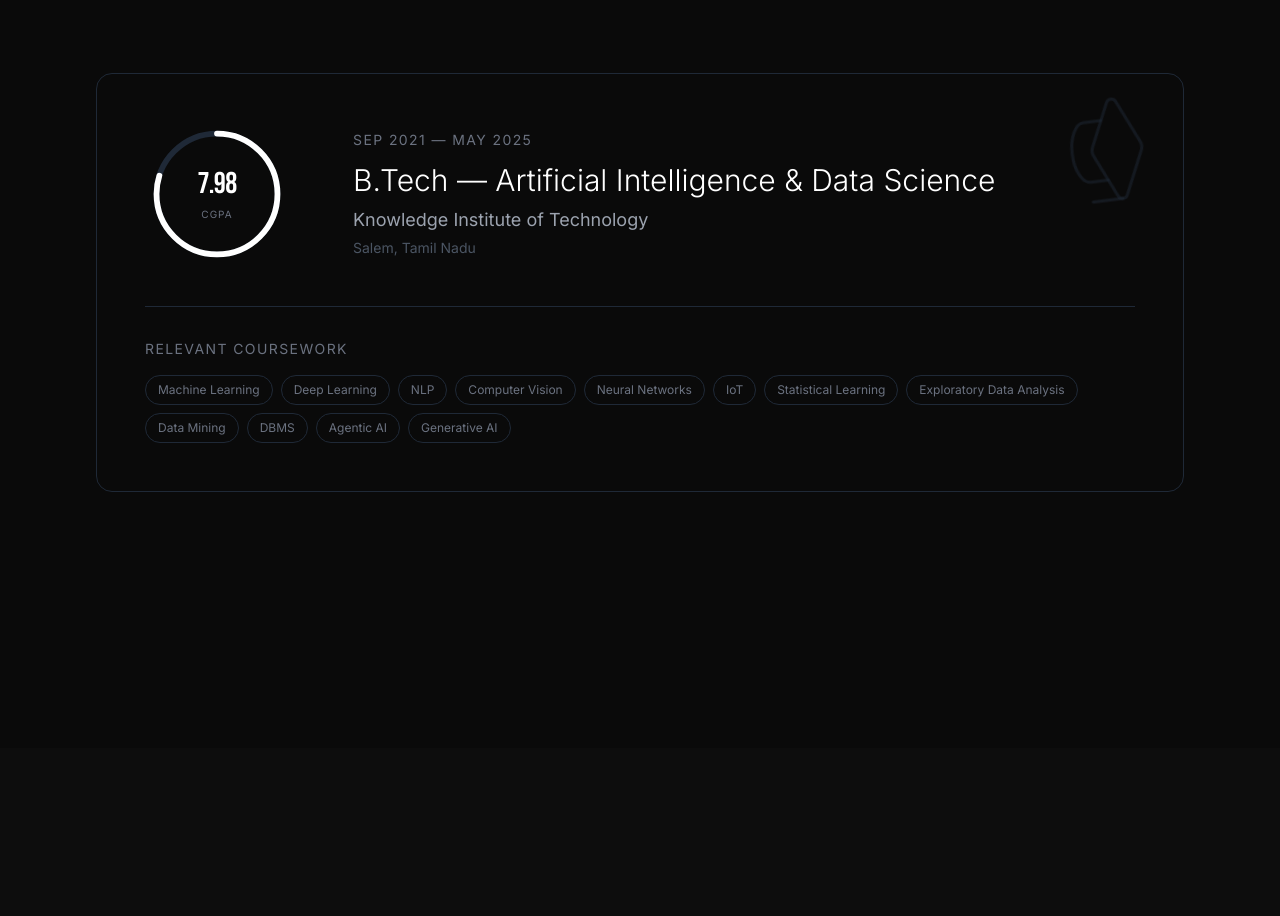
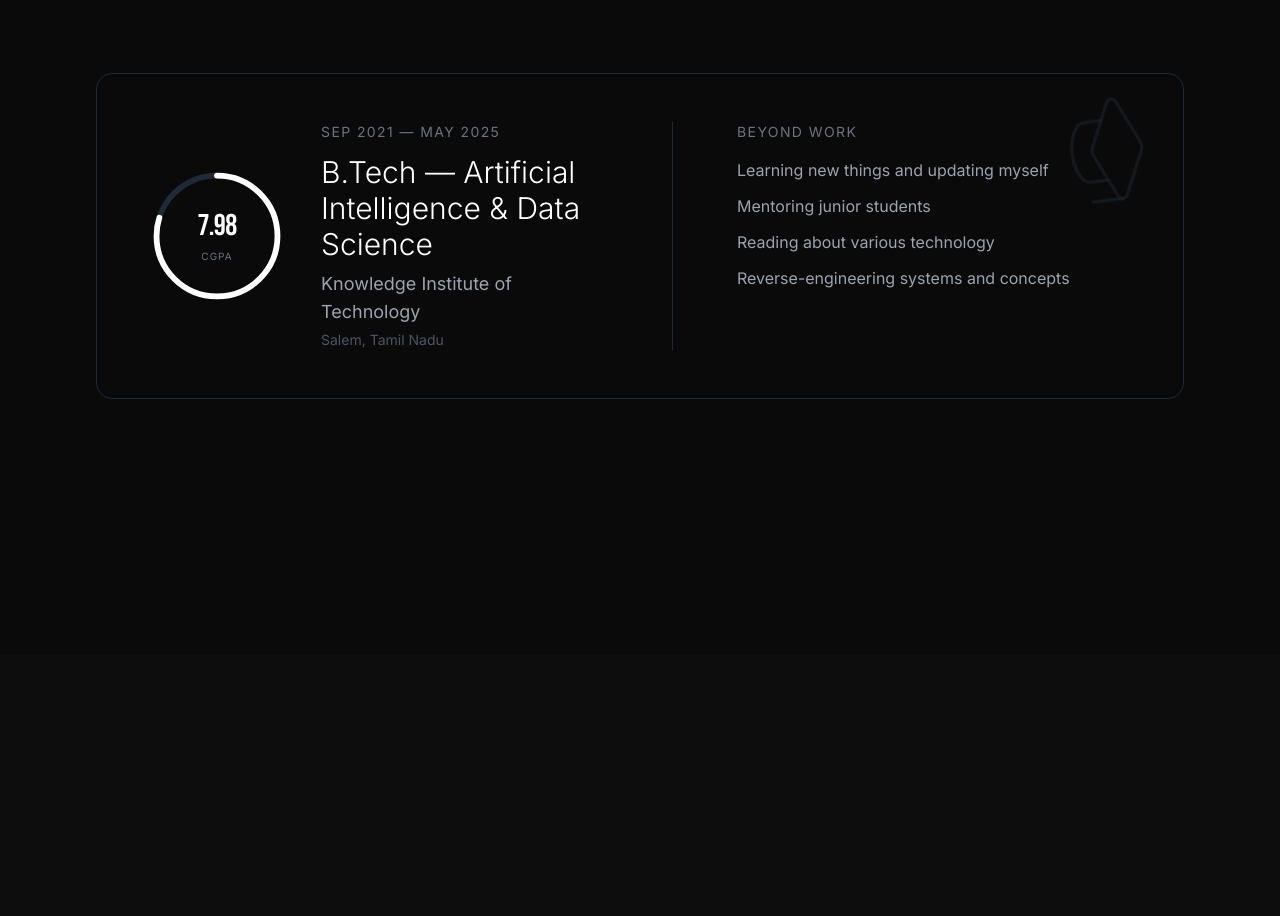
Before and after one commit to arunraj-3117/AntonyDaniel-Portfolio, a React (Vite) app: page / in a window 1280 px wide. Shown: the part 7840-8756 px from the top of the page. Built offline with nearby package versions, Linux system fonts and the light colour scheme; the HTML template or start-up script is replaced by a standard one.

Commit message:
Update Education component to include beyond work
Replaced coursework section with beyond work details in Education component.

```diff
--- a/src/components/Education.tsx
+++ b/src/components/Education.tsx
@@ -2,10 +2,11 @@ import { useEffect, useRef, useState } from 'react'
 import { motion, useInView, animate } from 'framer-motion'
 import { GraduationCap } from 'lucide-react'
 
-const coursework = [
-  'Machine Learning', 'Deep Learning', 'NLP', 'Computer Vision', 'Neural Networks', 'IoT',
-  'Statistical Learning', 'Exploratory Data Analysis', 'Data Mining', 'DBMS', 'Agentic AI',
-  'Generative AI',
+const beyondWork = [
+  'Learning new things and updating myself',
+  'Mentoring junior students',
+  'Reading about various technology',
+  'Reverse-engineering systems and concepts',
 ]
 
 const fadeInUp = {
@@ -37,7 +38,7 @@ function CircularCGPA({ value, max = 10 }: { value: number; max?: number }) {
   }, [isInView, value, max, circumference])
 
   return (
-    <div ref={ref} className="relative w-32 h-32 md:w-36 md:h-36 mx-auto lg:mx-0 shrink-0">
+    <div ref={ref} className="relative w-32 h-32 md:w-36 md:h-36 mx-auto sm:mx-0 shrink-0">
       <svg viewBox="0 0 100 100" className="w-full h-full -rotate-90">
         <circle cx="50" cy="50" r={radius} fill="none" stroke="currentColor" strokeWidth="4" className="text-gray-800" />
         <circle
@@ -82,10 +83,11 @@ export function Education() {
             <GraduationCap size={120} strokeWidth={0.6} />
           </motion.div>
 
-          <div className="relative flex flex-col lg:flex-row gap-8 lg:gap-16 lg:items-center text-center lg:text-left">
+          <div className="relative grid grid-cols-1 lg:grid-cols-2 gap-10 lg:gap-16">
+            {/* Education details */}
+            <div className="flex flex-col sm:flex-row gap-6 sm:gap-8 sm:items-center text-center sm:text-left">
               <CircularCGPA value={7.98} />
-
-            <div className="flex-1 min-w-0">
+              <div className="min-w-0">
                 <p className="text-sm text-gray-500 tracking-widest uppercase mb-3">Sep 2021 — May 2025</p>
                 <h3 className="text-xl md:text-2xl lg:text-3xl font-light text-white mb-2">
                   B.Tech — Artificial Intelligence & Data Science
@@ -95,21 +97,16 @@ export function Education() {
               </div>
             </div>
 
-          <div className="relative mt-10 pt-8 border-t border-gray-800">
-            <p className="text-sm text-gray-500 tracking-widest uppercase mb-4">Relevant Coursework</p>
-            <div className="flex flex-wrap gap-2 justify-center lg:justify-start">
-              {coursework.map((course, i) => (
-                <motion.span
-                  key={course}
-                  initial={{ opacity: 0, y: 10 }}
-                  whileInView={{ opacity: 1, y: 0 }}
-                  viewport={{ once: true, margin: '-50px' }}
-                  transition={{ duration: 0.4, delay: i * 0.05 }}
-                  className="px-3 py-1.5 text-xs text-gray-500 border border-gray-800 rounded-full hover:border-gray-500 hover:text-white hover:bg-white/5 transition-colors"
-                >
-                  {course}
-                </motion.span>
+            {/* Beyond work */}
+            <div className="lg:border-l lg:border-gray-800 lg:pl-16 pt-10 lg:pt-0 border-t lg:border-t-0 border-gray-800">
+              <p className="text-sm text-gray-500 tracking-widest uppercase mb-4">Beyond Work</p>
+              <ul className="space-y-3">
+                {beyondWork.map((item) => (
+                  <li key={item} className="text-sm lg:text-base text-gray-400 leading-relaxed">
+                    {item}
+                  </li>
                 ))}
+              </ul>
             </div>
           </div>
         </motion.div>
```
Lines whose indentation alone changed are shown as unchanged.
